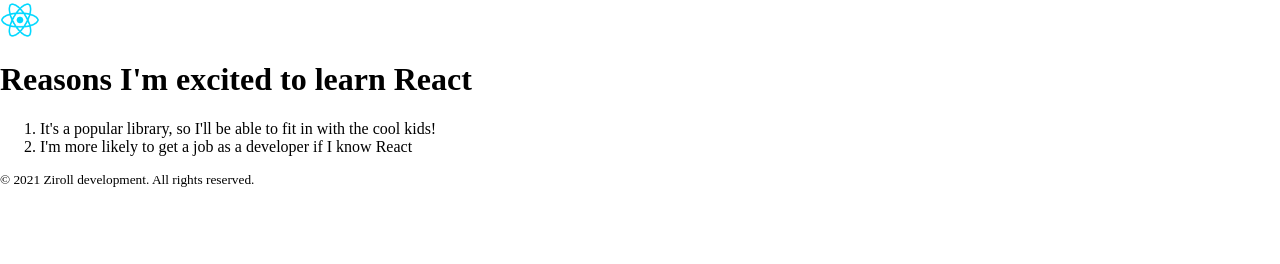
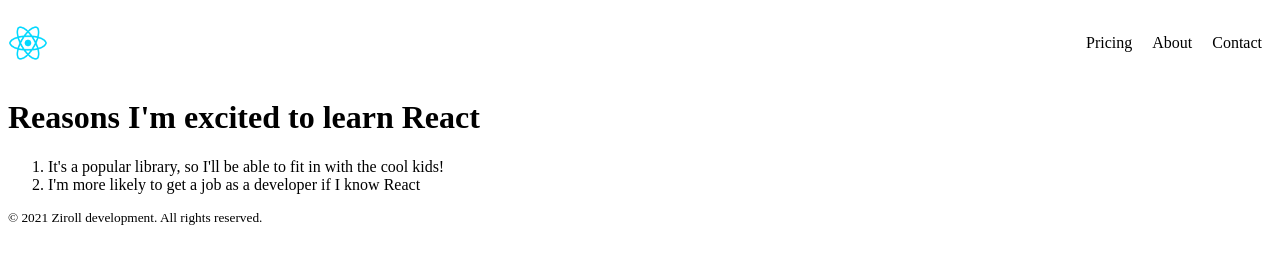
Before and after one commit to javierguerra4/React_free_code_camp, a plain HTML site: page index.html in a window 1280 px wide. Drawn offline with nearby package versions, Linux system fonts and the light colour scheme.

Commit message:
added styling and created class names for elements

```diff
--- a/index.css
+++ b/index.css
@@ -1,5 +1,15 @@
-html,
-body {
-  margin: 0;
-  padding: 0;
+.nav-items {
+  list-style: none;
+  display: flex;
+  text-align: justify;
+  justify-content: space-around;
 }
+.nav {
+  display: flex;
+  justify-content: space-between;
+  align-items: center;
+}
+
+.nav-items > li {
+  padding: 10px;
+}
--- a/index.js
+++ b/index.js
@@ -8,9 +8,14 @@ Challenge:
 */
 function Header() {
   return (
-    <header>
-      <nav>
+    <header className="header-items">
+      <nav className="nav">
         <img src="images/react_logo.png" width="40px" />
+        <ul className="nav-items">
+          <li>Pricing</li>
+          <li>About</li>
+          <li>Contact</li>
+        </ul>
       </nav>
     </header>
   );
```
